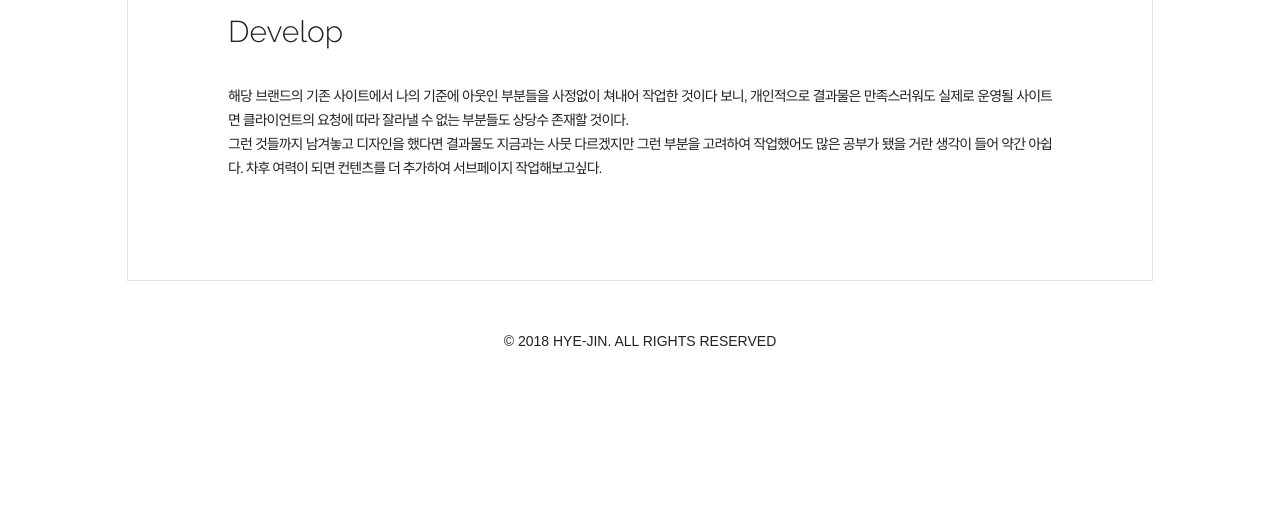
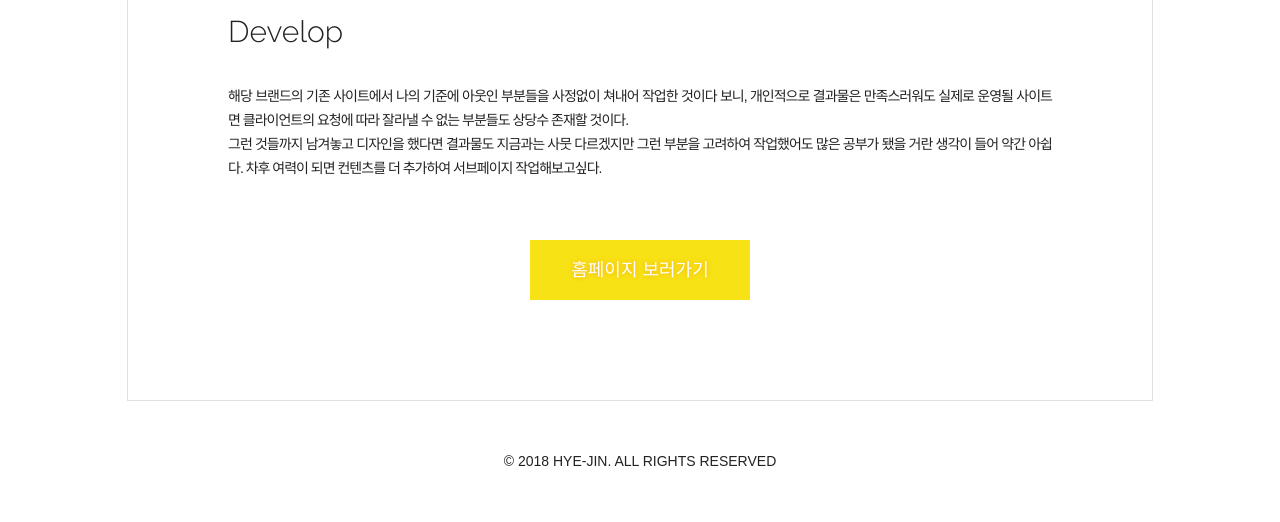
Before and after one commit to MandyPark/Portfolio, a PHP site: page /AgainRefresh/about.html in a window 1280 px wide. Shown: the part 4302-4824 px from the top of the page. Before the commit the page ends 4648 px from the top, so only its background shows below. Run offline with PHP 8.4, Linux system fonts and the light colour scheme; some web fonts are replaced.

Commit message:
은혜직물,어게인리프레쉬
웹사이트 바로가기 버튼 추가

```diff
--- a/AgainRefresh/about.html
+++ b/AgainRefresh/about.html
@@ -116,6 +116,7 @@
 					그런 것들까지 남겨놓고 디자인을 했다면 결과물도 지금과는 사뭇 다르겠지만 그런 부분을 고려하여 작업했어도 많은 공부가 됐을 거란 생각이 들어 약간 아쉽다. 차후 여력이 되면 컨텐츠를 더 추가하여 서브페이지 작업해보고싶다.</p>
 				</div>
 			</section>
+			<div class="gosite"><a href="index.html">홈페이지 보러가기</a></div>
 		</div>
 		<footer>&copy; 2018 HYE-JIN. ALL RIGHTS RESERVED</footer>
 	</body>
--- a/AgainRefresh/css/about.css
+++ b/AgainRefresh/css/about.css
@@ -60,7 +60,8 @@ section h1 { font-family: 'Raleway', sans-serif; font-size: 44px; margin-bottom:
 .con3 div.txt2 ul li { line-height: 22px; margin-bottom: 10px; padding-left: 10px; }
 
 
-
+.gosite { width: 220px; height: 60px; font-size: 18px; margin: 60px auto 0; text-align: center; line-height: 60px; background-color: #f7e215; text-shadow: 0 0 5px #f6aa16; }
+.gosite a { color: #fff; }
 
 
 
--- a/EunhyeFabric/about.html
+++ b/EunhyeFabric/about.html
@@ -132,6 +132,7 @@
 					<p class="contxt">욕심을 부려 반응형 사이트로 구현을 했지만 시간이나 효율 측면에서 낭비된 부분이 많았다. 특히 코드가 불필요하게 길어진 것도 아쉬움이 크다. 반응형에 맞추어 디자인에서 타협했던 부분도 있기 때문에 사실 처음의 구상대로 만들기에는 모바일과 PC 페이지를 별개로 작업하여도 좋았을 것 같다는 생각이 든다.</p>
 				</div>
 			</section>
+			<div class="gosite"><a href="index.html">홈페이지 보러가기</a></div>
 		</div>
 		<footer>&copy; 2018 HYE-JIN. ALL RIGHTS RESERVED</footer>
 	</body>
--- a/EunhyeFabric/css/about.css
+++ b/EunhyeFabric/css/about.css
@@ -59,7 +59,8 @@ section h1 { font-family: 'Raleway', sans-serif; font-size: 44px; margin-bottom:
 
 
 
-
+.gosite { width: 220px; height: 60px; font-size: 18px; margin: 60px auto 0; text-align: center; line-height: 60px; background-color: #e14466; }
+.gosite a { color: #fff; }
 
 
 
```
